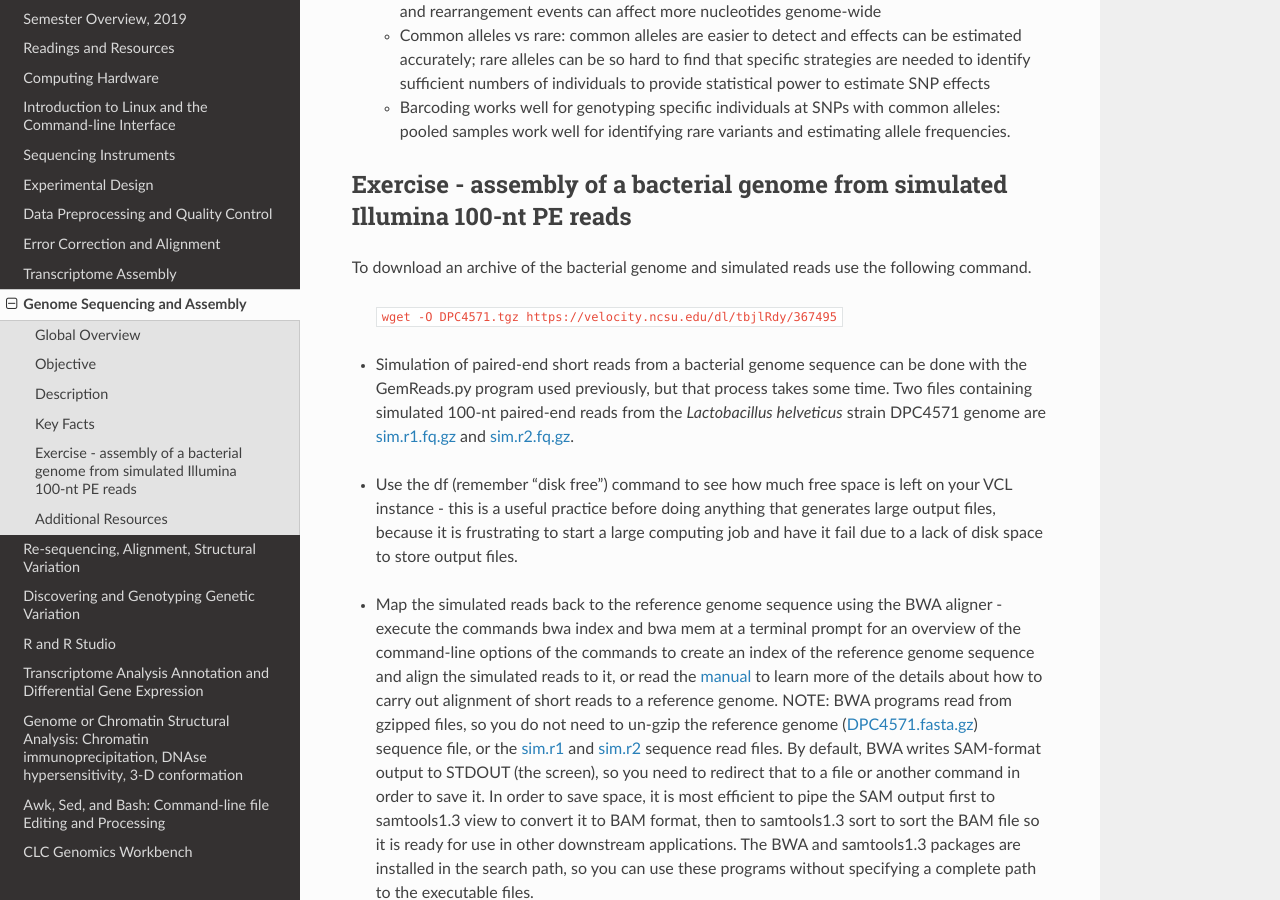
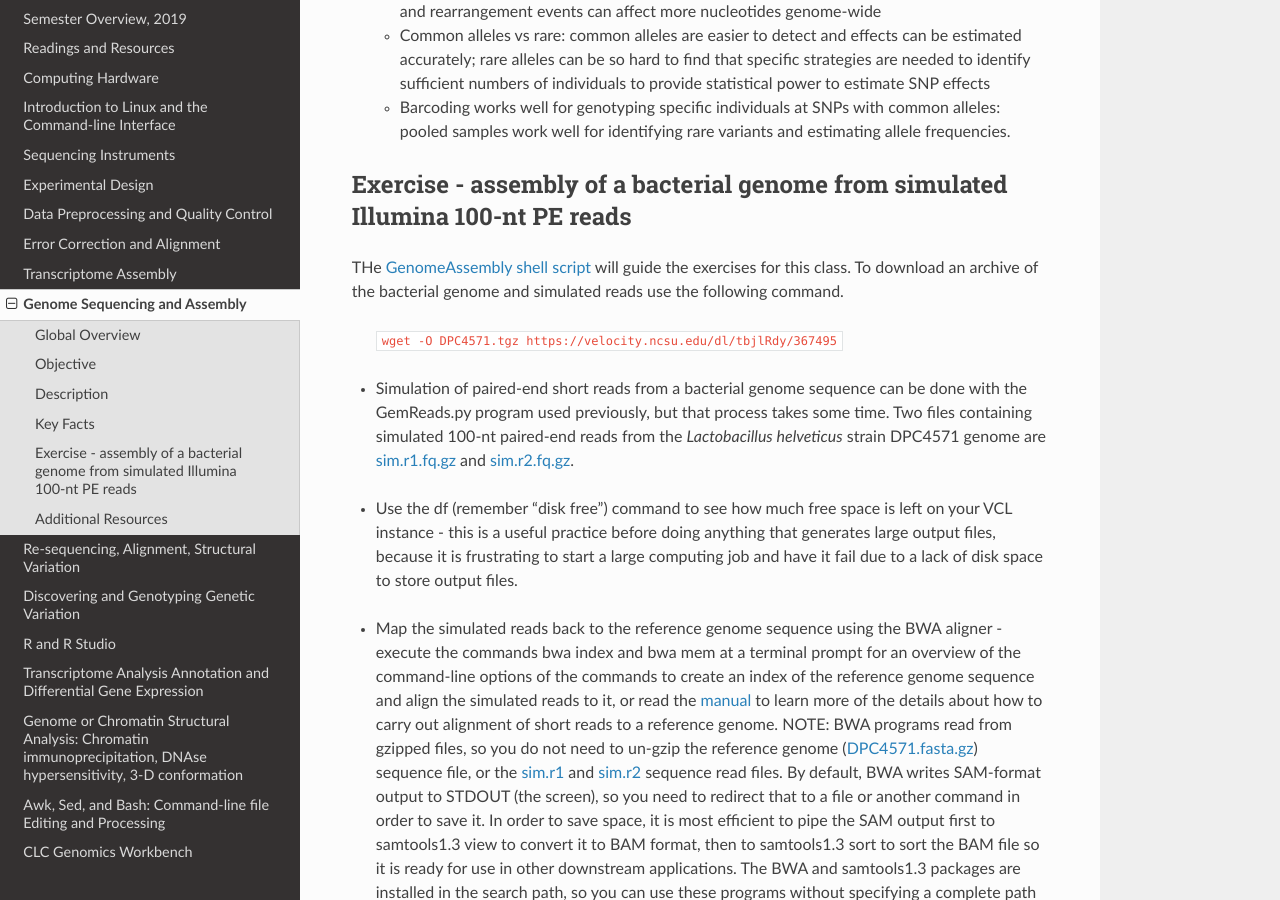
Before and after one commit to rwhetten/DeepSeqAnalysis, a Sphinx documentation site: the page built from docs/source/genome-assembly.rst, in a window 1280 px wide and 900 px high, scrolled down 2632 px. Built offline with Sphinx 7.4.7 and the Read the Docs theme 2.0.0, drawn with Linux system fonts in a browser that asks for light colours; some of the changed text lies outside the part shown.

Commit message:
Update genome-assembly.rst

```diff
--- a/docs/source/genome-assembly.rst
+++ b/docs/source/genome-assembly.rst
@@ -44,7 +44,7 @@ Different approaches have been proposed to evaluate the quality and completeness
 Exercise - assembly of a bacterial genome from simulated Illumina 100-nt PE reads
 *********************************************************************************
 
-To download an archive of the bacterial genome and simulated reads use the following command.
+THe `GenomeAssembly shell script <https://drive.google.com/open?id=1wLU75DflXTdHeA2oD51ppeDHaLdOzDtr>`_ will guide the exercises for this class. To download an archive of the bacterial genome and simulated reads use the following command.
 
    :code:`wget -O DPC4571.tgz https://velocity.ncsu.edu/dl/tbjlRdy/367495`
 
```
Also changed, not shown: other parts of docs/source/genome-assembly.rst (+1 -1 lines).
